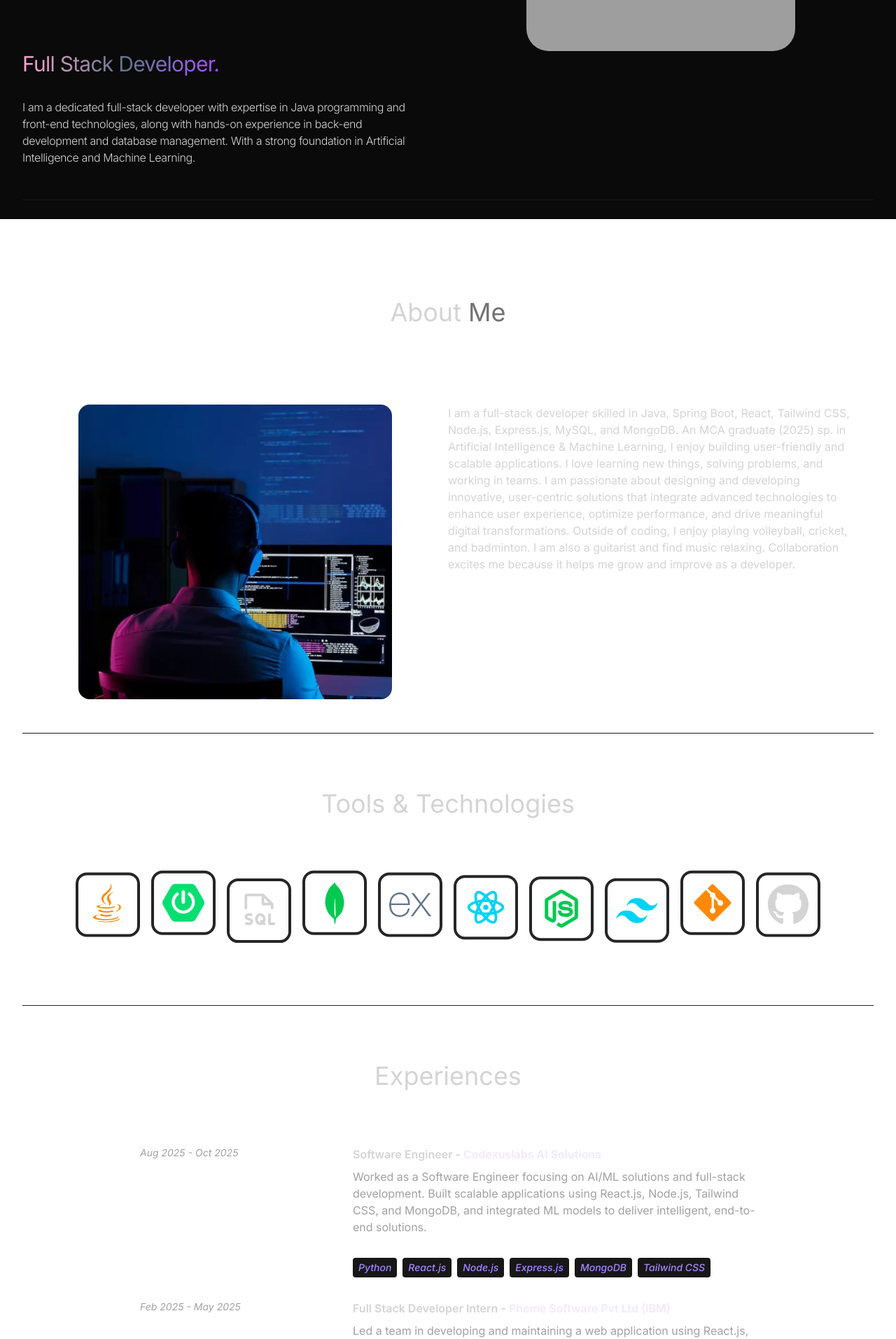
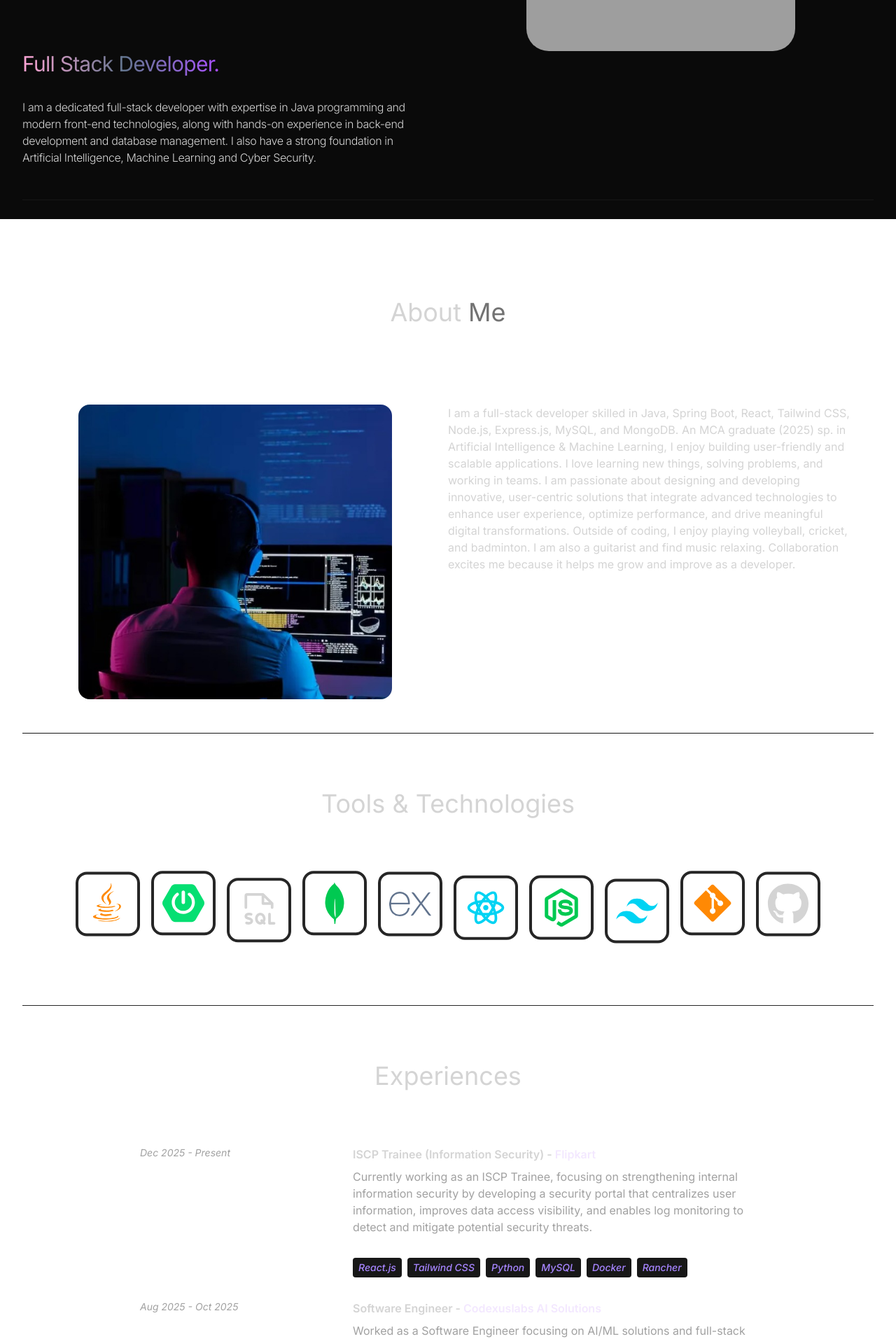
Before and after one commit to sidhant-gairola/portfolio, a React (Vite) app: page / in a window 1280 px wide. Shown: the part 487-2400 px from the top of the page at 70% size. Built offline with nearby package versions, Linux system fonts and the light colour scheme; grey boxes are pictures that could not be loaded.

Commit message:
Job updated

```diff
--- a/src/constants/index.js
+++ b/src/constants/index.js
@@ -12,11 +12,18 @@ import certificate5 from "../assets/certificates/certificate-5.png";
 import certificate6 from "../assets/certificates/certificate-6.png";
 import certificate7 from "../assets/certificates/certificate-7.png";
 
-export const HERO_CONTENT = `I am a dedicated full-stack developer with expertise in Java programming and front-end technologies, along with hands-on experience in back-end development and database management. With a strong foundation in Artificial Intelligence and Machine Learning.`;
+export const HERO_CONTENT = `I am a dedicated full-stack developer with expertise in Java programming and modern front-end technologies, along with hands-on experience in back-end development and database management. I also have a strong foundation in Artificial Intelligence, Machine Learning and Cyber Security.`;
 
 export const ABOUT_TEXT = `I am a full-stack developer skilled in Java, Spring Boot, React, Tailwind CSS, Node.js, Express.js, MySQL, and MongoDB. An MCA graduate (2025) sp. in Artificial Intelligence & Machine Learning, I enjoy building user-friendly and scalable applications. I love learning new things, solving problems, and working in teams. I am passionate about designing and developing innovative, user-centric solutions that integrate advanced technologies to enhance user experience, optimize performance, and drive meaningful digital transformations. Outside of coding, I enjoy playing volleyball, cricket, and badminton. I am also a guitarist and find music relaxing. Collaboration excites me because it helps me grow and improve as a developer.`;
 
 export const EXPERIENCES = [
+  {
+    year: "Dec 2025 - Present",
+    role: "ISCP Trainee (Information Security)",
+    company: "Flipkart",
+    description: "Currently working as an ISCP Trainee, focusing on strengthening internal information security by developing a security portal that centralizes user information, improves data access visibility, and enables log monitoring to detect and mitigate potential security threats.",
+    technologies: ["React.js", "Tailwind CSS", "Python", "MySQL", "Docker", "Rancher"]
+  },
   {
     year: "Aug 2025 - Oct 2025",
     role: "Software Engineer",
```
